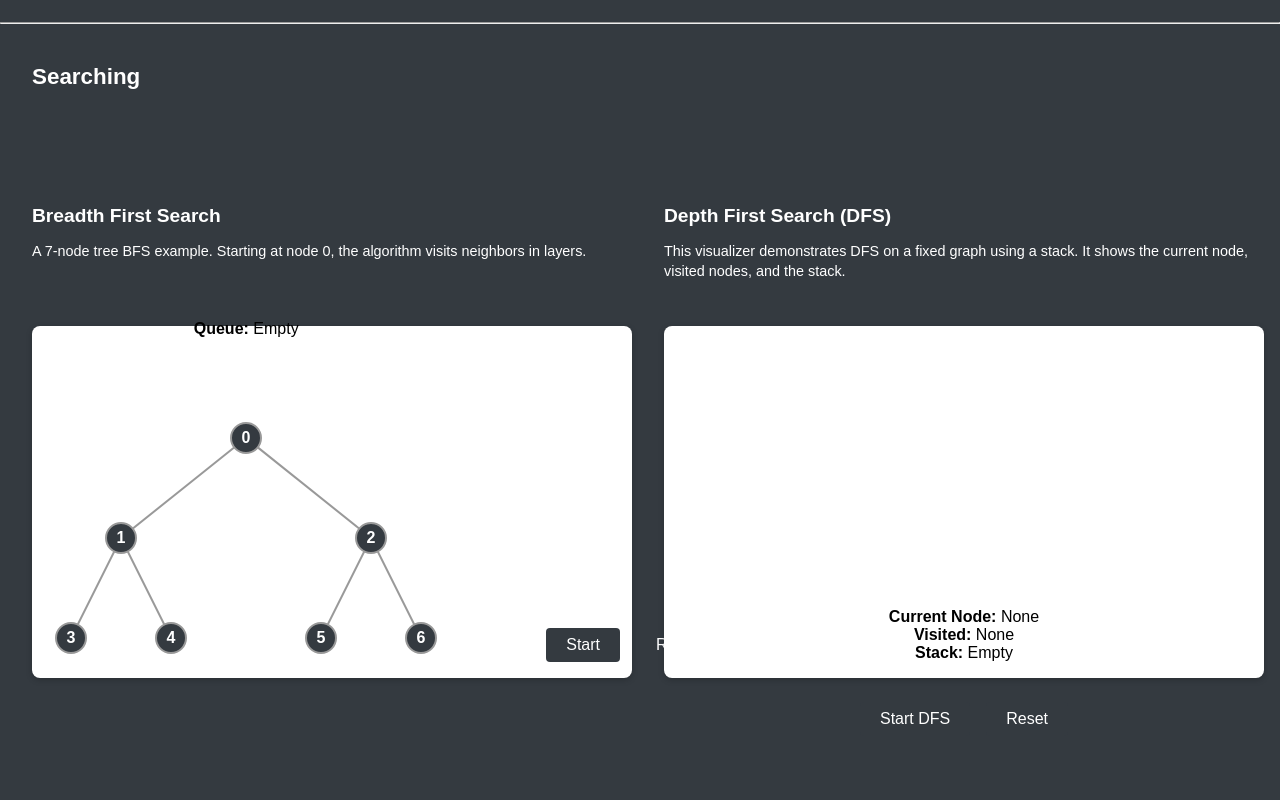
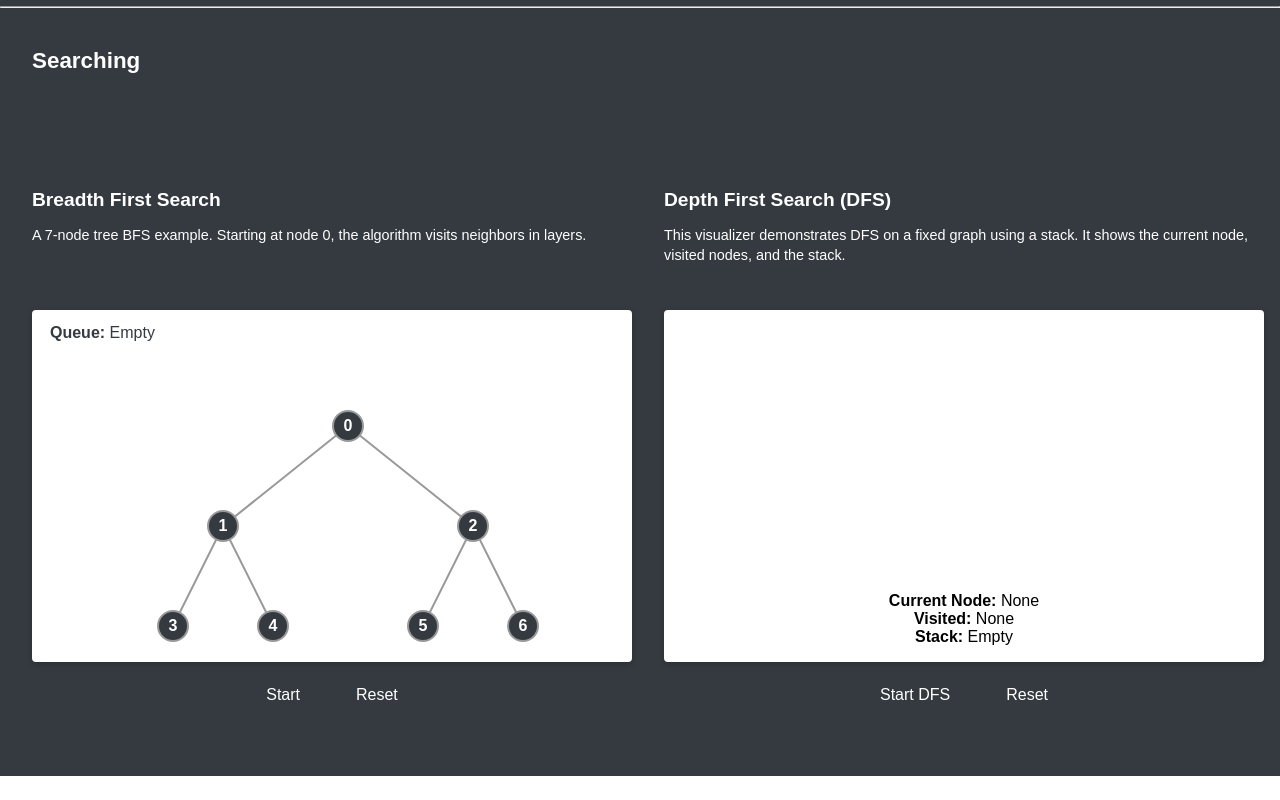
Before and after one commit to archibaldsean/Visualizer, a React (Create React App) app in the folder ds-visualizer/: page / in a window 1280 px wide. Shown: the part 1508-2308 px from the top of the page. After the commit the page ends 2284 px from the top, so only its background shows below. Built offline with nearby package versions, Linux system fonts and the light colour scheme.

Commit message:
fixed bfs display and heap sort speed

```diff
--- a/ds-visualizer/src/Components/BFSVisualizer.tsx
+++ b/ds-visualizer/src/Components/BFSVisualizer.tsx
@@ -87,8 +87,6 @@ const BFSVisualizer: React.FC = () => {
 
 			{/* White card for the graph and controls */}
 			<div className="chart-area">
-				{/* SVG for nodes & arrows */}
-				<div className="bfs-graph-area">
 				<div className='visualizer-queue'>
 					<strong>Queue:</strong> {queue.length ? queue.join(', ') : 'Empty'}
 				</div>
@@ -168,7 +166,6 @@ const BFSVisualizer: React.FC = () => {
 				<button onClick={handleReset} disabled={isRunning}>Reset</button>
 			</div>
 		</div>
-		</div>
 	);
 };
 
--- a/ds-visualizer/src/Components/HSVisualizer.tsx
+++ b/ds-visualizer/src/Components/HSVisualizer.tsx
@@ -48,7 +48,7 @@ const HeapSortVisualizer: React.FC = () => {
 		for (const state of generator) {
 			setArray(state.array);
 			setActiveIndices(state.activeIndices);
-			await sleep(500); // adjust as you like
+			await sleep(600); // adjust as you like
 		}
 
 		setActiveIndices([]);
@@ -122,7 +122,7 @@ const HeapSortVisualizer: React.FC = () => {
 						{array.map((value, i) => {
 							const { x, y } = nodePositions[i];
 							const isActive = activeIndices.includes(i);
-							const fillColor = isActive ? '#dc3545' : '#6c757d';
+							const fillColor = isActive ? '#dc3545' : '#343a40';
 							return (
 								<g key={i}>
 									<circle cx={x} cy={y} r={15} fill={fillColor} stroke="#999" strokeWidth="2" />
--- a/ds-visualizer/src/Components/allVisualizer.css
+++ b/ds-visualizer/src/Components/allVisualizer.css
@@ -23,6 +23,16 @@
   line-height: 1.4;
 }
 
+.visualizer-queue{
+  position: absolute;
+  top: 10px;
+  left: 10px;
+  padding: 4px 8px;
+  border-radius: 4px;
+  font-size: 1rem;
+  color: #343a40;
+}
+
 /* White card behind the graph & array */
 .chart-area {
   position: relative; /* So .heap-array can be absolutely positioned inside */
@@ -30,10 +40,10 @@
   align-items: flex-end;
   justify-content: center;
   background-color: #fff;
-  border-radius: 8px;
+  border-radius: 4px;
   padding: 1rem;
   height: 320px;
-  margin-bottom: 1.5rem;
+  margin-bottom: 1rem;
   box-shadow: 0 2px 6px rgba(0, 0, 0, 0.2);
 }
 
```
Lines whose indentation alone changed are shown as unchanged.
